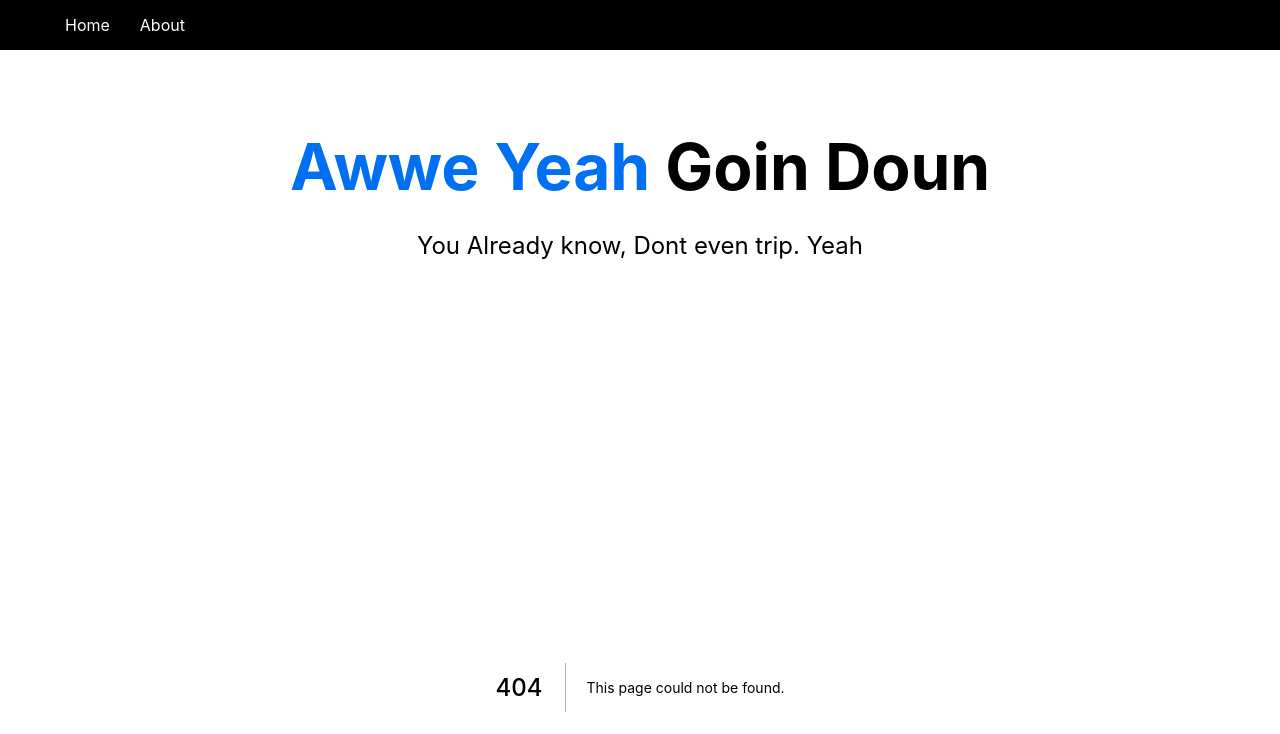
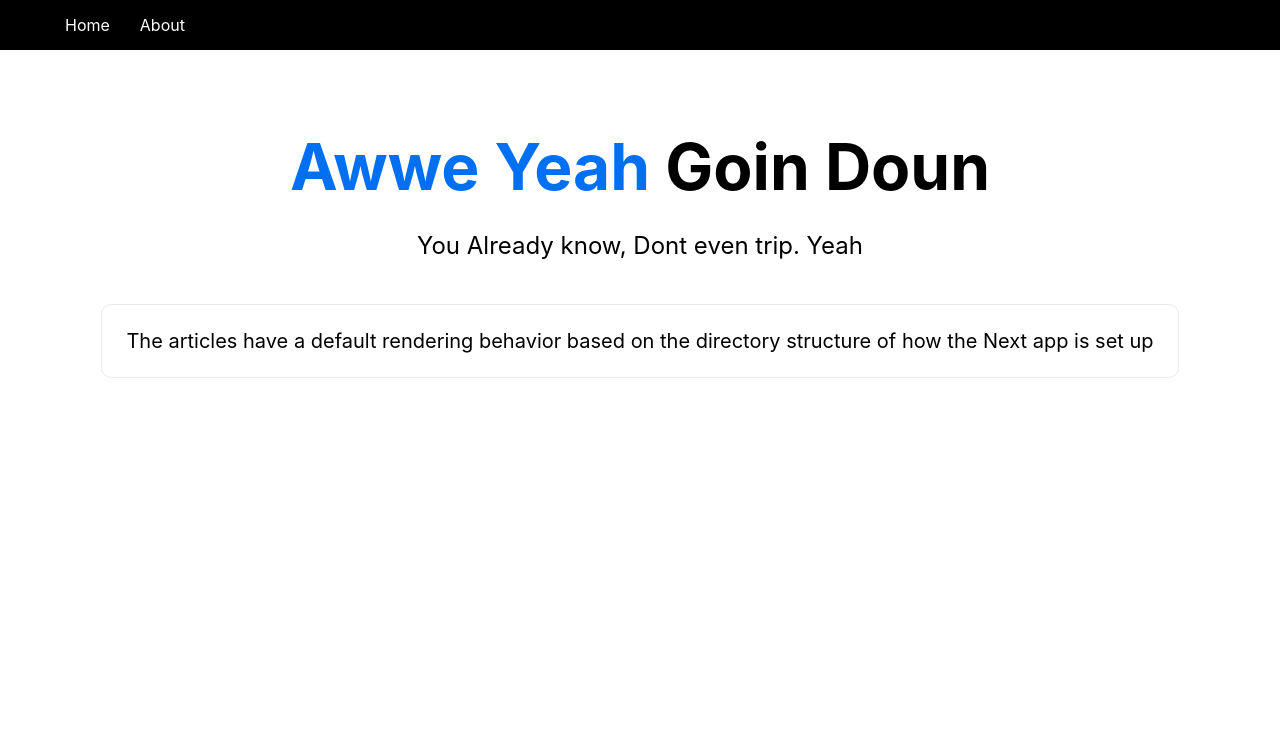
Before and after one commit to MontyWilliams/NextJs_Blog, a Next.js app: page /article/1 in a window 1280 px wide. Before the commit this address had no page. Shown: the top 734 px of the page. Built offline with nearby package versions, Linux system fonts and the light colour scheme.

Commit message:
set up a default rout for article ids by using next js architecture feature

```diff
--- /dev/null
+++ b/pages/article/[id]/index.js
@@ -0,0 +1,13 @@
+import articleStyles from '../../../styles/article_styles.module.css';
+
+
+const article = () => {
+  return (
+    <div className={articleStyles.card} >
+      The articles have a default rendering behavior based on the directory structure of
+      how the Next app is set up
+    </div>
+  )
+}
+
+export default article
```
Also changed, not shown: components/ArticleItem.js (+4 -4 lines).
